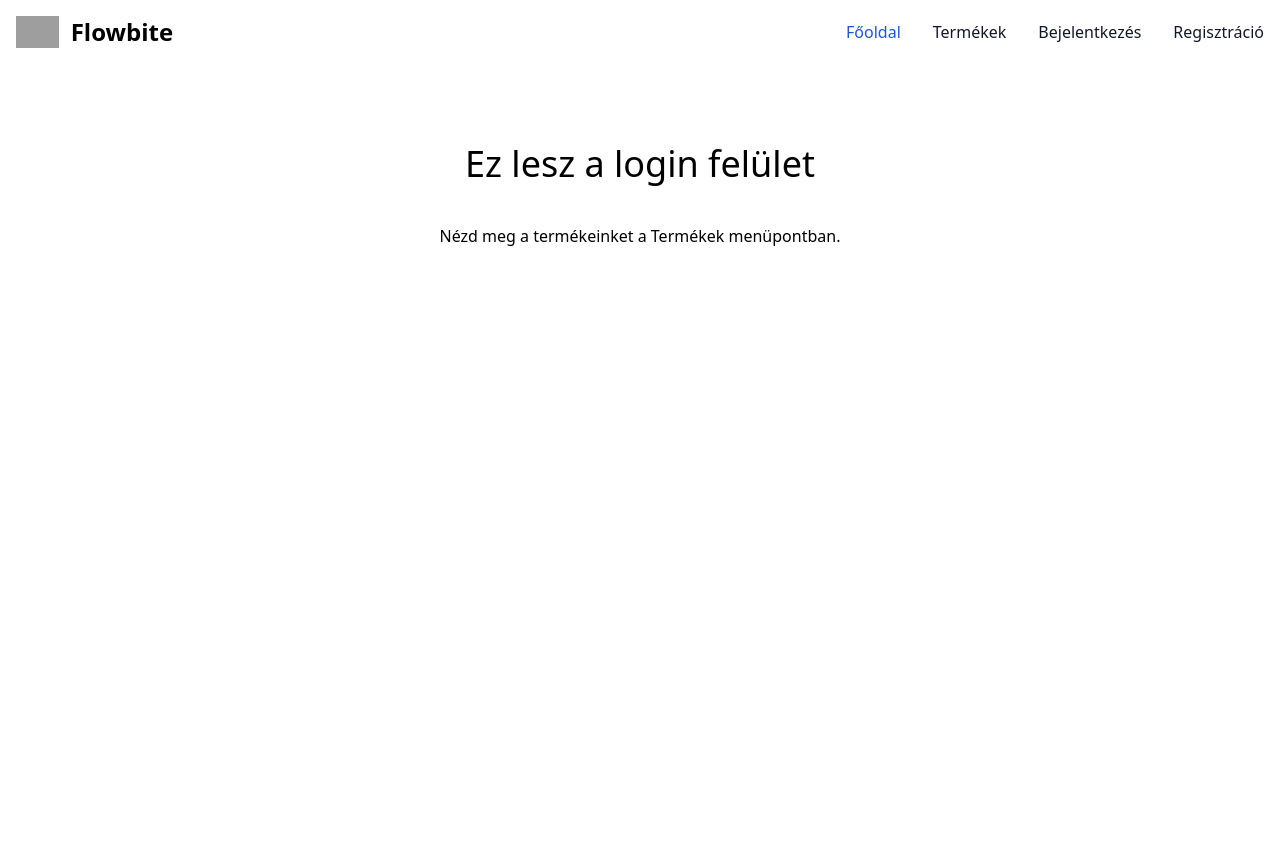
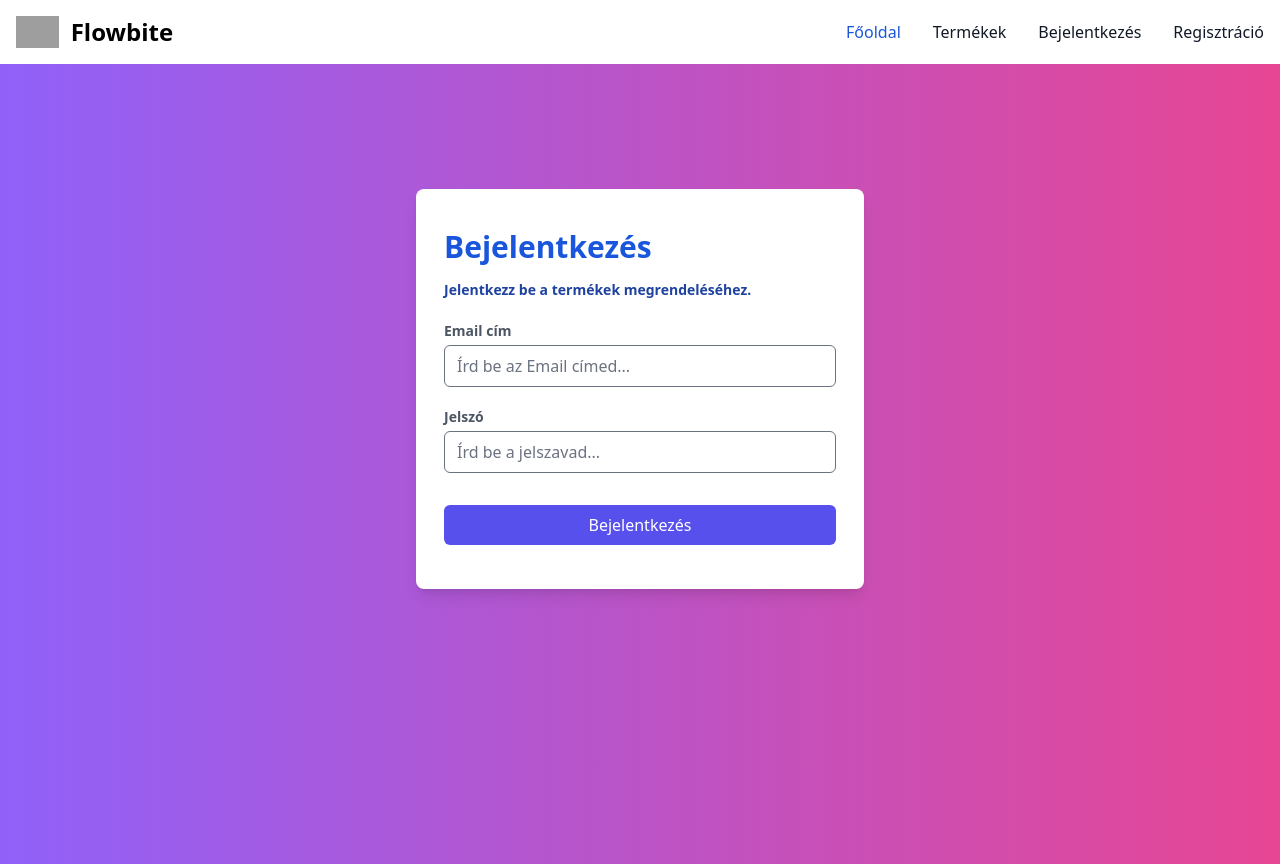
Before and after one commit to SinkoAbel/webshop, a React (Create React App) app in the folder client/: page /login in a window 1280 px wide. Before the commit the page ends 800 px from the top, so only its background shows below. Built offline with nearby package versions, Linux system fonts and the light colour scheme; grey boxes are pictures that could not be loaded; the HTML template or start-up script is replaced by a standard one.

Commit message:
Login form has added to Login page.

```diff
--- a/client/src/components/screens/Login.jsx
+++ b/client/src/components/screens/Login.jsx
@@ -2,14 +2,25 @@ import React from 'react';
 
 const Login = () => {
   return (
-    <div className="container mt-20">
-      <header className=''>
-        <h1 className='text-4xl'>Ez lesz a login felület</h1>
-      </header>
-      <main>
-        <p className='mt-10'>Nézd meg a termékeinket a Termékek menüpontban.</p>
-      </main>
-    </div>
+<main className="min-h-screen flex flex-col items-center justify-center bg-gradient-to-r from-purple-500 to-pink-500 space-y-10 py-12 px-4 sm:px-6 lg:px-8 ">
+      <div className="max-w-md w-full h-[400px] mx-auto bg-white shadow-lg rounded-lg p-7 space-y-6 mt-[-150px]">
+        <form action="" className="text-left">
+          <h2 className="text-blue-700 text-3xl font-semibold my-3">Bejelentkezés</h2>
+          <label className="text-sm font-bold text-blue-800 mt-3" for="email">Jelentkezz be a termékek megrendeléséhez.</label>
+        <div className="flex flex-col">
+          <label className="text-sm font-bold text-gray-600 mb-1 mt-5" for="email">Email cím</label>
+          <input className="border rounded-md bg-white px-3 py-2" type="text" name="email" id="email" placeholder="Írd be az Email címed..." required/>
+        </div>
+        <div className="flex flex-col mt-5">
+          <label className="text-sm font-bold text-gray-600 mb-1" for="password">Jelszó</label>
+          <input className="border rounded-md bg-white px-3 py-2" type="password" name="password" id="password" placeholder="Írd be a jelszavad..." />
+        </div>
+        <div className="mt-8">
+          <button className="w-full bg-indigo-600 text-white rounded-md p-2">Bejelentkezés</button>
+        </div>
+        </form>
+      </div>
+</main>
   );
 };
 
```
